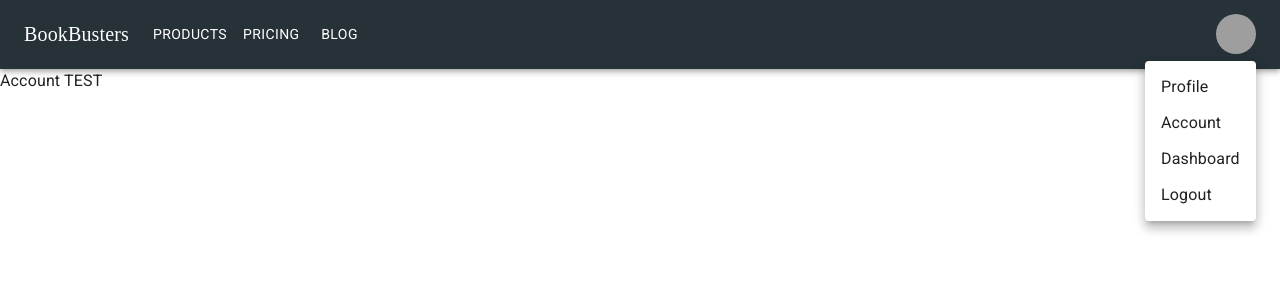
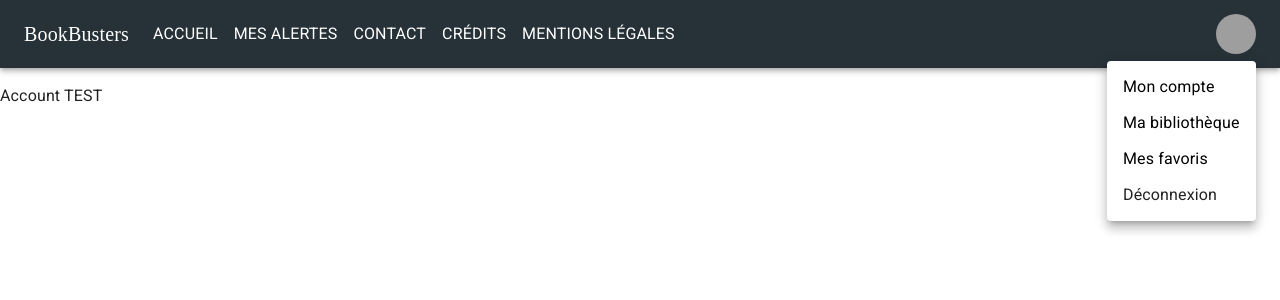
Before and after one commit to ElodieFaivre/2022-bookbusters, a React (Create React App) app in the folder FRONT/bookbustersfront/: page /Account in a window 1280 px wide. Both pictures are taken after a click on the button "Open settings". Shown: the top 300 px of the page. Built offline with nearby package versions, Linux system fonts and the light colour scheme; grey boxes are pictures that could not be loaded; a web font is replaced by a local one.

Commit message:
SignIn Interface

```diff
--- a/FRONT/bookbustersfront/src/components/App/App.js
+++ b/FRONT/bookbustersfront/src/components/App/App.js
@@ -1,5 +1,5 @@
 import "./style.scss";
-import "../BurgerMenu/BurgerMenu.scss";
+
 
 //* Import des composants nécessaires à React Router
 import {BrowserRouter, Routes, Route} from "react-router-dom"
@@ -12,6 +12,7 @@
 import LegalNotice from "../../pages/LegalNotice"
 import Library from "../../pages/Library"
 import Contact from "../../pages/Contact"
+import MyAlerts from "../../pages/MyAlerts"
 
 //* Import des composants thématique de MUI
 import { CssBaseline } from "@mui/material";
@@ -55,6 +56,7 @@
                 <Route path="/LegalNotice" element={<LegalNotice />}/>
                 <Route path="/Library" element={<Library />}/>
                 <Route path="/Contact" element={<Contact />}/>
+                <Route path="/myAlerts" element={<MyAlerts />}/>
             </Routes>
     </BrowserRouter>
    </ThemeProvider>
--- a/FRONT/bookbustersfront/src/components/BurgerMenu/AppBarBB.js
+++ b/FRONT/bookbustersfront/src/components/BurgerMenu/AppBarBB.js
@@ -11,9 +11,62 @@
 import Button from '@mui/material/Button';
 import Tooltip from '@mui/material/Tooltip';
 import MenuItem from '@mui/material/MenuItem';
+import { Link } from "react-router-dom";
 
-const pages = ['Products', 'Pricing', 'Blog'];
-const settings = ['Profile', 'Account', 'Dashboard', 'Logout'];
+
+const pages = [
+
+    <Link to="/" style={{color:"#fff", textDecoration: 'none'}}>
+        <Typography sx={{ color: { xs: 'black', md: 'white' } }}>
+            Accueil
+        </Typography>
+    </Link>,
+
+    <Link to="/MyAlerts" style={{color:"#fff", textDecoration: 'none'}} >
+      <Typography sx={{ color: { xs: 'black', md: 'white' } }}>
+        Mes alertes
+      </Typography>
+    </Link>,
+
+    <Link to="/Contact"  style={{color:"#fff", textDecoration: 'none'}}>
+      <Typography sx={{ color: { xs: 'black', md: 'white' } }}>
+        Contact
+      </Typography>
+    </Link>,
+
+    <Link to="/Credits" style={{color:"#fff", textDecoration: 'none'}} >
+      <Typography sx={{ color: { xs: 'black', md: 'white' } }}>
+        Crédits
+      </Typography>
+    </Link>,
+
+    <Link to="/LegalNotice" style={{color:"#fff", textDecoration: 'none'}}>
+      <Typography sx={{ color: { xs: 'black', md: 'white' } }}>
+        Mentions légales
+      </Typography>
+    </Link>
+];
+
+const settings = [
+    <Link to="/Account" style={{color:"#fff", textDecoration: 'none'}}>
+      <Typography sx={{ color:'black'}}>
+        Mon compte
+      </Typography>
+    </Link>,
+
+    <Link to="/Library"  style={{color:"#fff", textDecoration: 'none'}}>
+      <Typography sx={{ color:'black'}}>
+        Ma bibliothèque
+      </Typography>
+    </Link>,
+
+    <Link to="/Favorites" style={{color:"#fff", textDecoration: 'none'}}>
+      <Typography sx={{ color:'black' }}>
+        Mes favoris
+      </Typography>
+    </Link>,
+
+    'Déconnexion'];
 
 const ResponsiveAppBar = () => {
   const [anchorElNav, setAnchorElNav] = React.useState(null);
@@ -76,9 +129,10 @@
                 display: { xs: 'block', md: 'none' },
               }}
             >
-              {pages.map((page) => (
-                <MenuItem key={page} onClick={handleCloseNavMenu}>
-                  <Typography textAlign="center">{page}</Typography>
+              {pages.map((page, index) => (
+                <MenuItem key={index} onClick={handleCloseNavMenu}>
+                {console.log(index)}
+                <Typography textAlign="center">{page}</Typography>
                 </MenuItem>
               ))}
             </Menu>
@@ -125,8 +179,8 @@
               open={Boolean(anchorElUser)}
               onClose={handleCloseUserMenu}
             >
-              {settings.map((setting) => (
-                <MenuItem key={setting} onClick={handleCloseUserMenu}>
+              {settings.map((setting, index) => (
+                <MenuItem key={index} onClick={handleCloseUserMenu}>
                   <Typography textAlign="center">{setting}</Typography>
                 </MenuItem>
               ))}
--- a/FRONT/bookbustersfront/src/pages/Home.js
+++ b/FRONT/bookbustersfront/src/pages/Home.js
@@ -1,4 +1,3 @@
-import { Typography } from "@mui/material";
 import Header from "../components/Header/Header";
 import SignButtons from "../components/SignButtons/SignButtons";
 import '../styles/Home.scss'
--- /dev/null
+++ b/FRONT/bookbustersfront/src/pages/MyAlerts.js
@@ -0,0 +1,14 @@
+import React from 'react';
+
+import Header from "../components/Header/Header";
+
+const MyAlerts = () => {
+    return (
+        <div>
+            <Header />
+            my alerts
+        </div>
+    );
+};
+
+export default MyAlerts;
```
Also changed, not shown: FRONT/bookbustersfront/src/components/SignInterface/SignInterface.js (added, +127 -0 lines).
